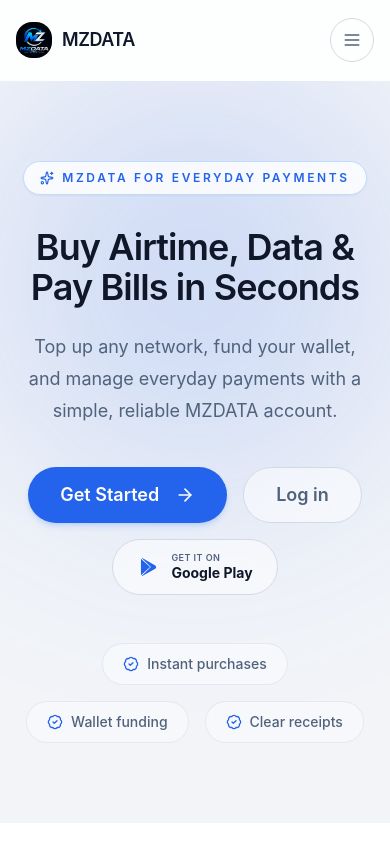
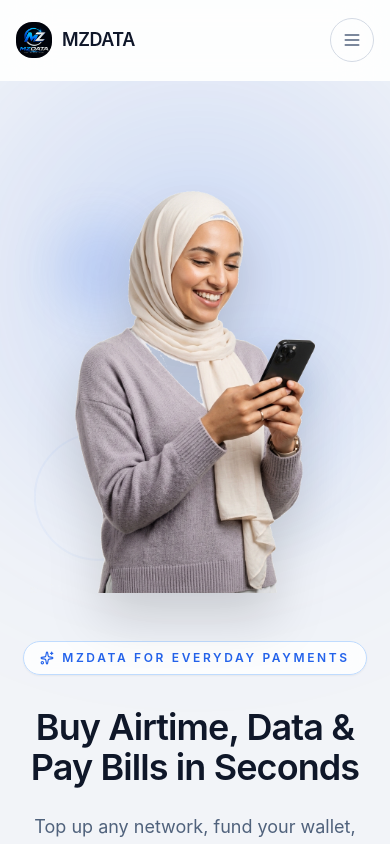
Before and after one commit to mustaphamelemustapha/MZDATA, a Next.js app in the folder vtu-web-next/: page / in a window 390 px wide. Shown: the top 844 px of the page. Built offline with nearby package versions, Linux system fonts and the light colour scheme.

Commit message:
fix: update landing page hero layout for mobile responsiveness and visibility

```diff
--- a/vtu-web-next/src/components/landing-page.jsx
+++ b/vtu-web-next/src/components/landing-page.jsx
@@ -287,7 +287,7 @@
       <div className="absolute top-0 left-1/2 -translate-x-1/2 w-full max-w-2xl h-[400px] bg-primary/20 blur-[120px] rounded-full pointer-events-none" />
 
       <div className="relative mx-auto max-w-7xl px-4 pb-20 pt-20 sm:px-6 lg:px-8 lg:pb-32 lg:pt-24">
-        <div className="grid lg:grid-cols-2 gap-12 items-center">
+        <div className="flex flex-col-reverse lg:grid lg:grid-cols-2 gap-12 items-center">
           <div className="flex flex-col items-center lg:items-start text-center lg:text-left">
             <motion.div
               variants={motionFadeUp}
@@ -374,7 +374,7 @@
             initial={{ opacity: 0, scale: 0.9 }}
             animate={{ opacity: 1, scale: 1 }}
             transition={{ duration: 0.8, delay: 0.2 }}
-            className="relative hidden lg:block h-[600px] w-full"
+            className="relative h-[400px] lg:h-[600px] w-full mt-8 lg:mt-0"
           >
             {/* Animated Bubbles behind */}
             <motion.div
```
Also changed, not shown: 1 other file (tests, documents, lock files or other folders).
